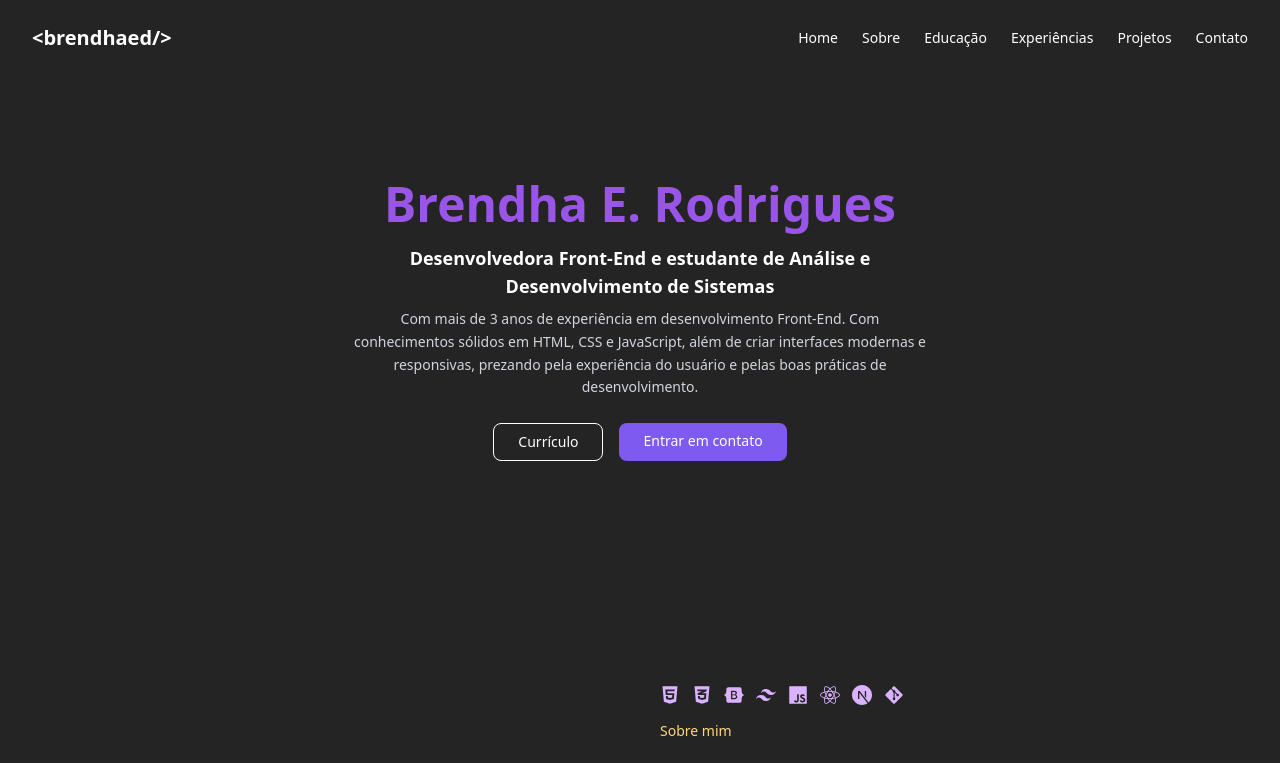
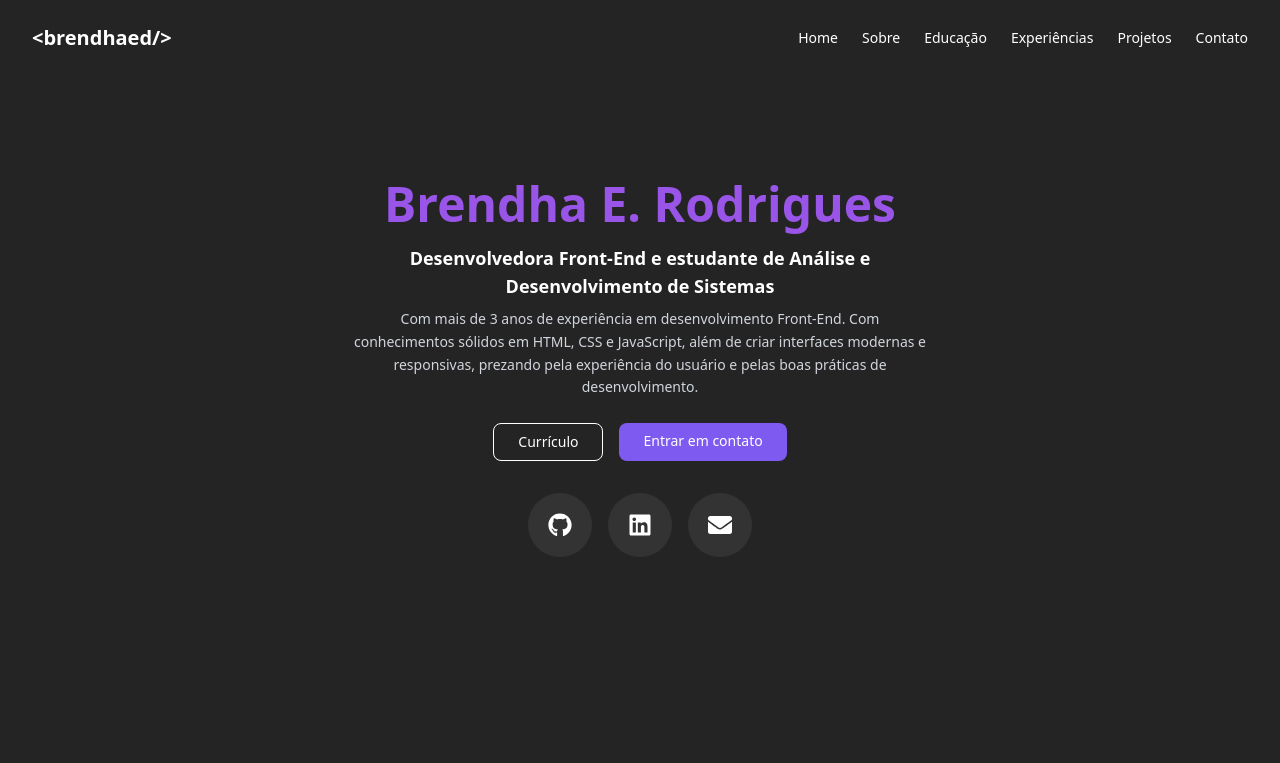
Before and after one commit to brendhaed/portifolio-brendha.io, a React (Vite) app: page / in a window 1280 px wide. Shown: the top 763 px of the page. Built offline with nearby package versions, Linux system fonts and the light colour scheme.

Commit message:
alterações no hero

```diff
--- a/src/components/Hero.jsx
+++ b/src/components/Hero.jsx
@@ -1,3 +1,4 @@
+import { FaGithub, FaLinkedin, FaEnvelope} from "react-icons/fa";
 import curriculoDownload from "../assets/curriculo/curriculo-brendha-rodrigues.pdf";
 import vetor from "../assets/img/icons/vetor-hero.png";
 
@@ -50,7 +51,11 @@ export function Hero() {
           </div>
 
           {/* network */}
-          <div></div>
+          <div className="flex justify-center gap-4 mt-8 ">
+            <a href="https://github.com/brendhaed" className="bg-[#333333] px-5 py-5 rounded-full hover:shadow-[0_0_15px_4px_rgba(192,132,252,0.6)]"><FaGithub className="text-white md:text-2xl"/></a>
+            <a href="https://www.linkedin.com/in/brendhaed" className="bg-[#333333] px-5 py-5 rounded-full hover:shadow-[0_0_15px_4px_rgba(192,132,252,0.6)]"><FaLinkedin className="text-white md:text-2xl"/></a>
+            <a href="mailto:brendhaed@outlook.com" className="bg-[#333333] px-5 py-5 rounded-full hover:shadow-[0_0_15px_4px_rgba(192,132,252,0.6)]"><FaEnvelope className="text-white md:text-2xl"/></a>
+          </div>
         </div>
       </section>
 
```
